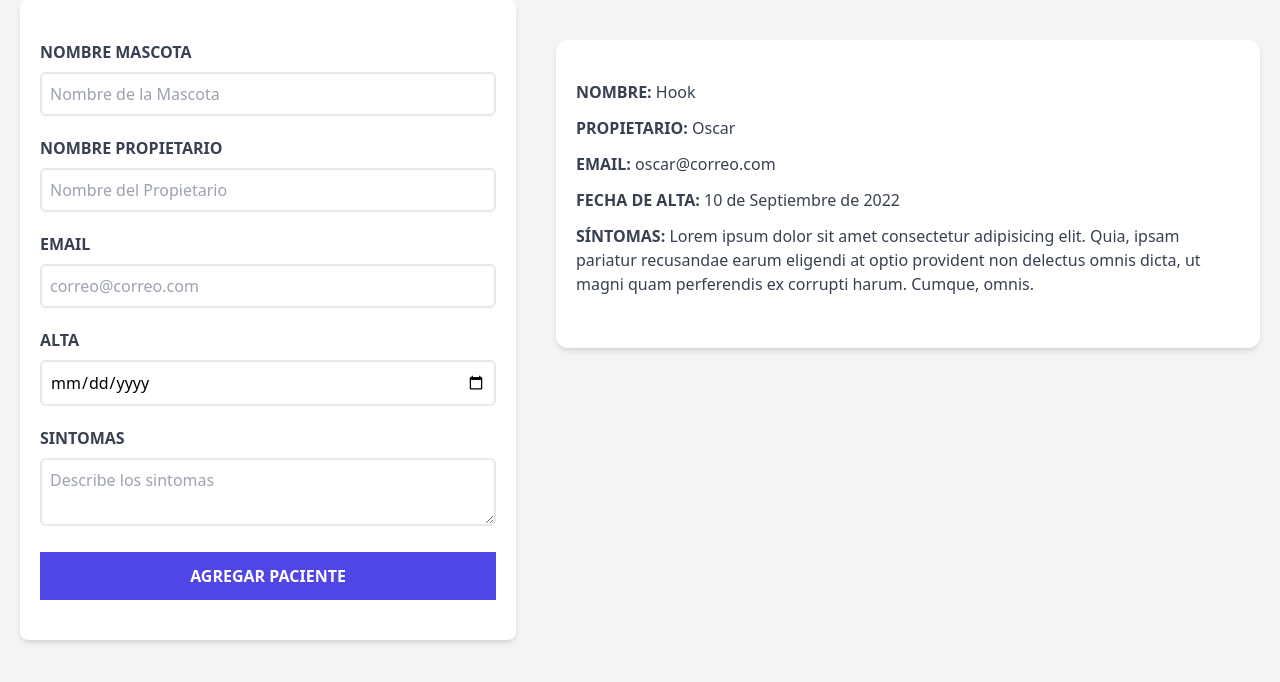
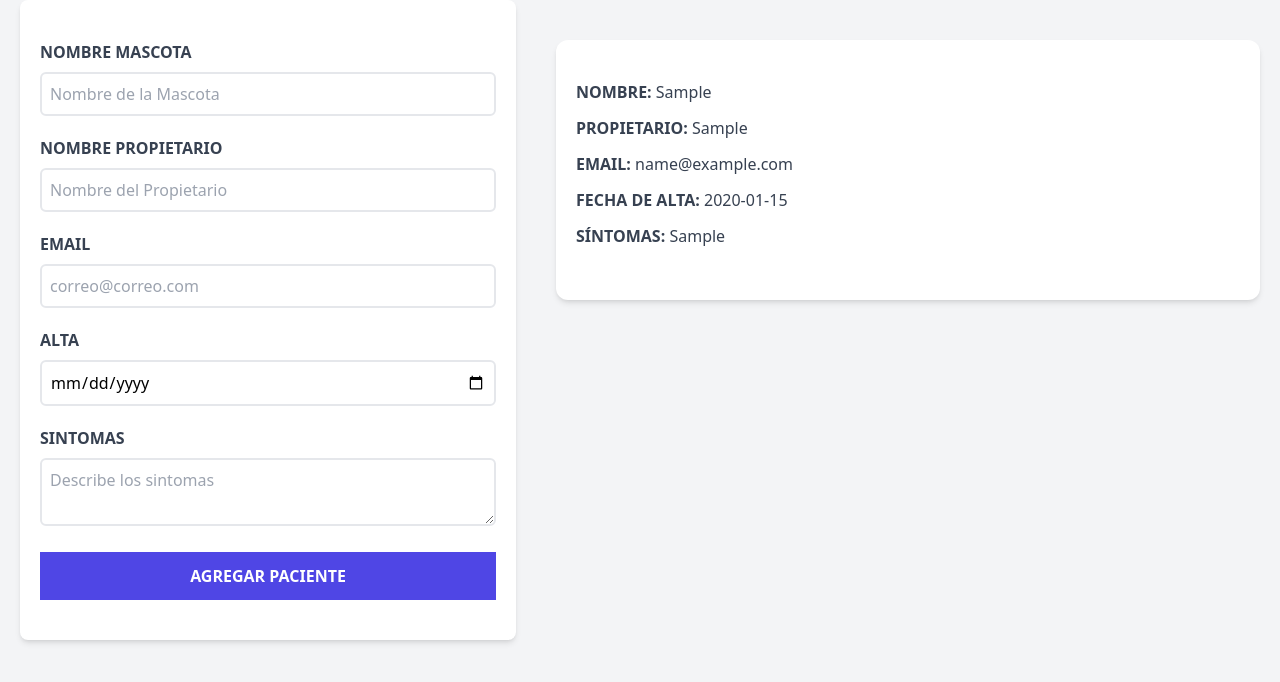
Before and after one commit to oscarandresdav/citas-react, a React (Vite) app: page / in a window 1280 px wide. Both pictures are taken after typing "Sample", "Sample", "name@example.com", "2020-01-15", "Sample" into the empty fields and a click on the input "Agregar Paciente". Shown: the part 300-982 px from the top of the page. Built offline with nearby package versions, Linux system fonts and the light colour scheme.

Commit message:
Mostrando la Información de los pacientes en el listado

```diff
--- a/src/components/ListadoPacientes.jsx
+++ b/src/components/ListadoPacientes.jsx
@@ -12,9 +12,12 @@
 
 
       <div className="md:h-screen md:overflow-y-scroll">
-      { pacientes.map((paciente) => (
-        <Paciente paciente={paciente}/>
-      )) }
+      { pacientes.map((paciente, index) => (
+        <Paciente
+          key={index}
+          paciente={paciente}
+        />
+      ))}
       </div>
 
     </div>
--- a/src/components/Paciente.jsx
+++ b/src/components/Paciente.jsx
@@ -1,27 +1,30 @@
 import React from 'react'
 
-const Paciente = () => {
+const Paciente = ({paciente}) => {
+
+  const {mascota, propietario, email, fechaAlta, sintomas} = paciente
+
   return (
     <div className="mx-5 my-10 bg-white shadow-md px-5 py-10 rounded-xl">
         <p className="font-bold mb-3 text-gray-700 uppercase">
           Nombre: {''}
-          <span className="font-normal normal-case">Hook</span>
+          <span className="font-normal normal-case">{mascota}</span>
         </p>
         <p className="font-bold mb-3 text-gray-700 uppercase">
           Propietario: {''}
-          <span className="font-normal normal-case">Oscar</span>
+          <span className="font-normal normal-case">{propietario}</span>
         </p>
         <p className="font-bold mb-3 text-gray-700 uppercase">
           Email: {''}
-          <span className="font-normal normal-case">oscar@correo.com</span>
+          <span className="font-normal normal-case">{email}</span>
         </p>
         <p className="font-bold mb-3 text-gray-700 uppercase">
           Fecha de alta: {''}
-          <span className="font-normal normal-case">10 de Septiembre de 2022</span>
+          <span className="font-normal normal-case">{fechaAlta}</span>
         </p>
         <p className="font-bold mb-3 text-gray-700 uppercase">
           Síntomas: {''}
-          <span className="font-normal normal-case">Lorem ipsum dolor sit amet consectetur adipisicing elit. Quia, ipsam pariatur recusandae earum eligendi at optio provident non delectus omnis dicta, ut magni quam perferendis ex corrupti harum. Cumque, omnis.</span>
+          <span className="font-normal normal-case">{sintomas}</span>
         </p>
       </div>
   )
```
